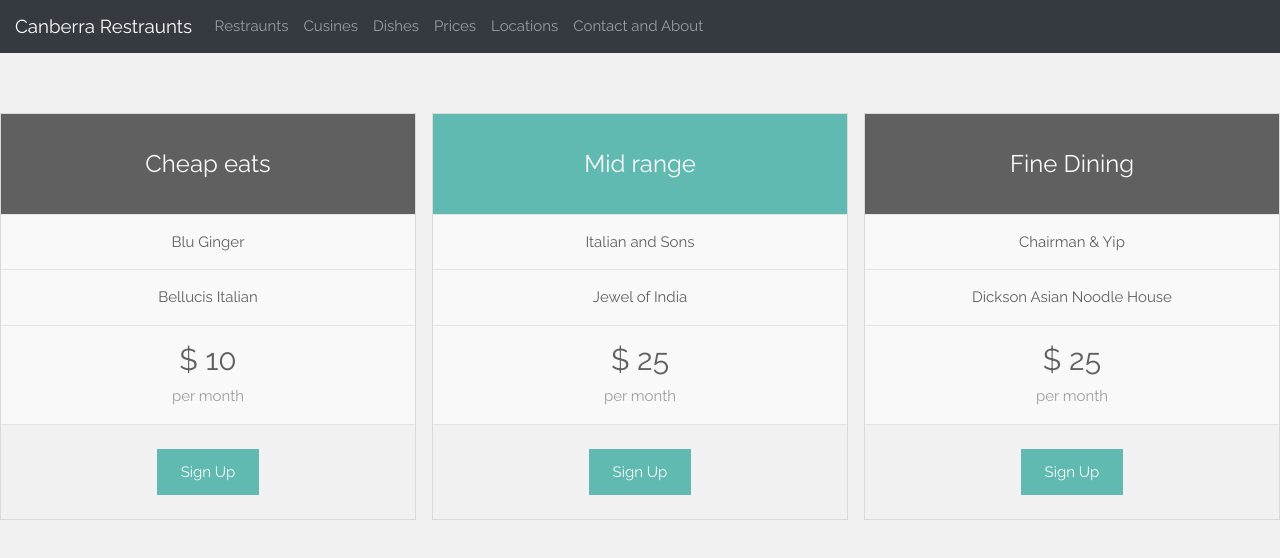
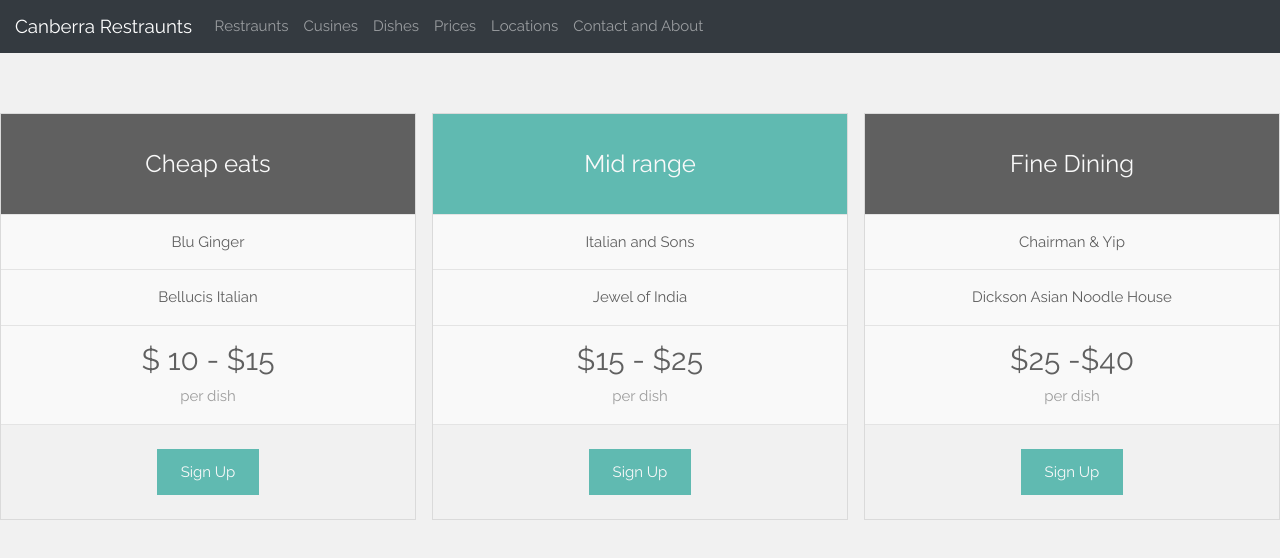
Before and after one commit to Reshma-M-A/Web-Design-Assignment1, a plain HTML site: page Prices.html in a window 1280 px wide. Drawn offline with nearby package versions, Linux system fonts and the light colour scheme.

Commit message:
adding prices

```diff
--- a/Prices.html
+++ b/Prices.html
@@ -60,8 +60,8 @@
                 <li class="w3-padding-16">Blu Ginger</li>
                 <li class="w3-padding-16">Bellucis Italian</li>
                 <li class="w3-padding-16">
-                    <h2>$ 10</h2>
-                    <span class="w3-opacity">per month</span>
+                    <h2>$ 10 - $15</h2>
+                    <span class="w3-opacity">per dish</span>
                 </li>
                 <li class="w3-light-grey w3-padding-24">
                     <button class="w3-button w3-teal w3-padding-large w3-hover-black">Sign Up</button>
@@ -75,8 +75,8 @@
                 <li class="w3-padding-16">Italian and Sons</li>
                 <li class="w3-padding-16">Jewel of India</li>
                 <li class="w3-padding-16">
-                    <h2>$ 25</h2>
-                    <span class="w3-opacity">per month</span>
+                    <h2>$15 - $25</h2>
+                    <span class="w3-opacity">per dish</span>
                 </li>
                 <li class="w3-light-grey w3-padding-24">
                     <button class="w3-button w3-teal w3-padding-large w3-hover-black">Sign Up</button>
@@ -90,8 +90,8 @@
                 <li class="w3-padding-16">Chairman & Yip</li>
                 <li class="w3-padding-16">Dickson Asian Noodle House</li>
                 <li class="w3-padding-16">
-                    <h2>$ 25</h2>
-                    <span class="w3-opacity">per month</span>
+                    <h2>$25 -$40</h2>
+                    <span class="w3-opacity">per dish</span>
                 </li>
                 <li class="w3-light-grey w3-padding-24">
                     <button class="w3-button w3-teal w3-padding-large w3-hover-black">Sign Up</button>
```
